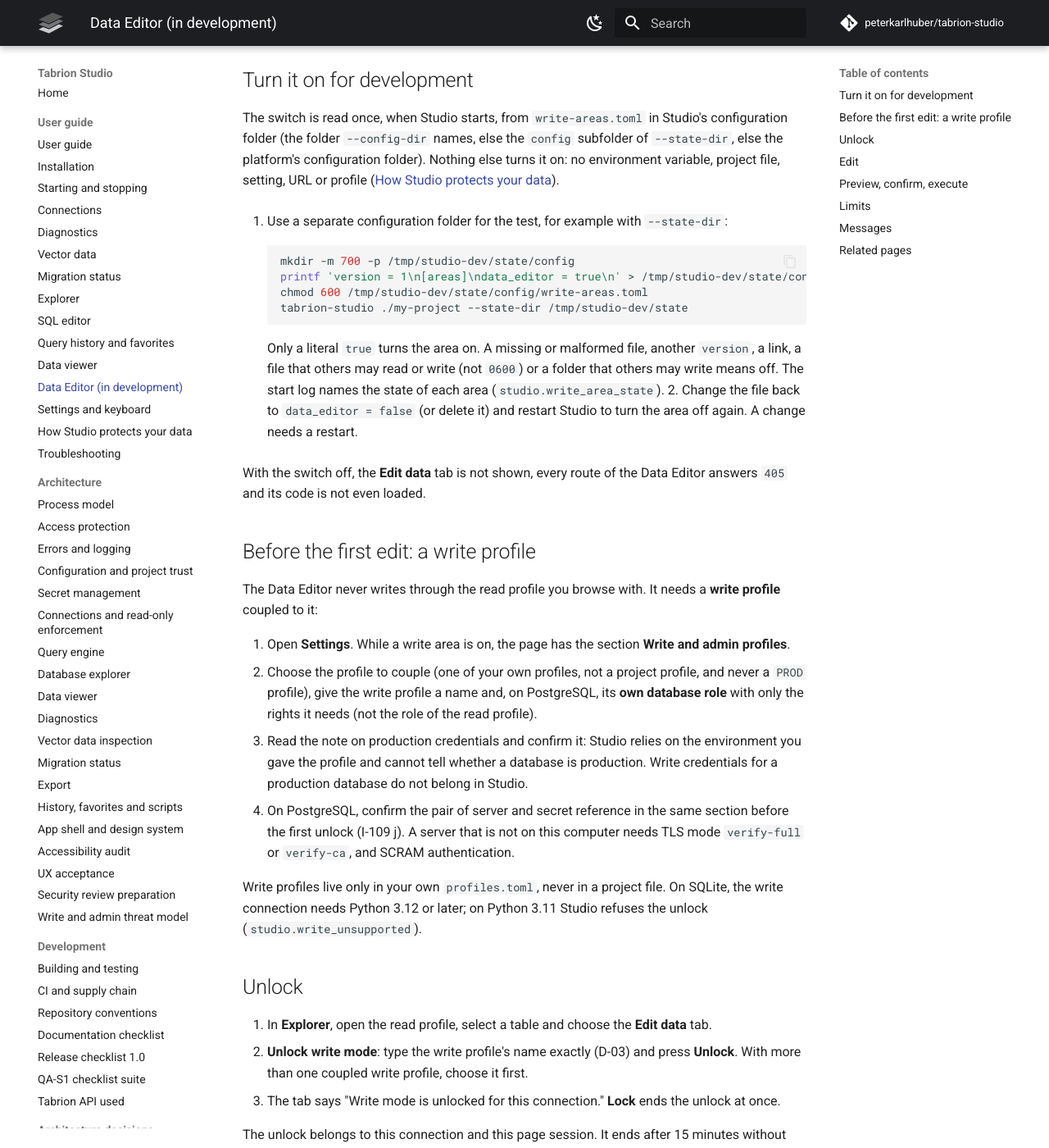
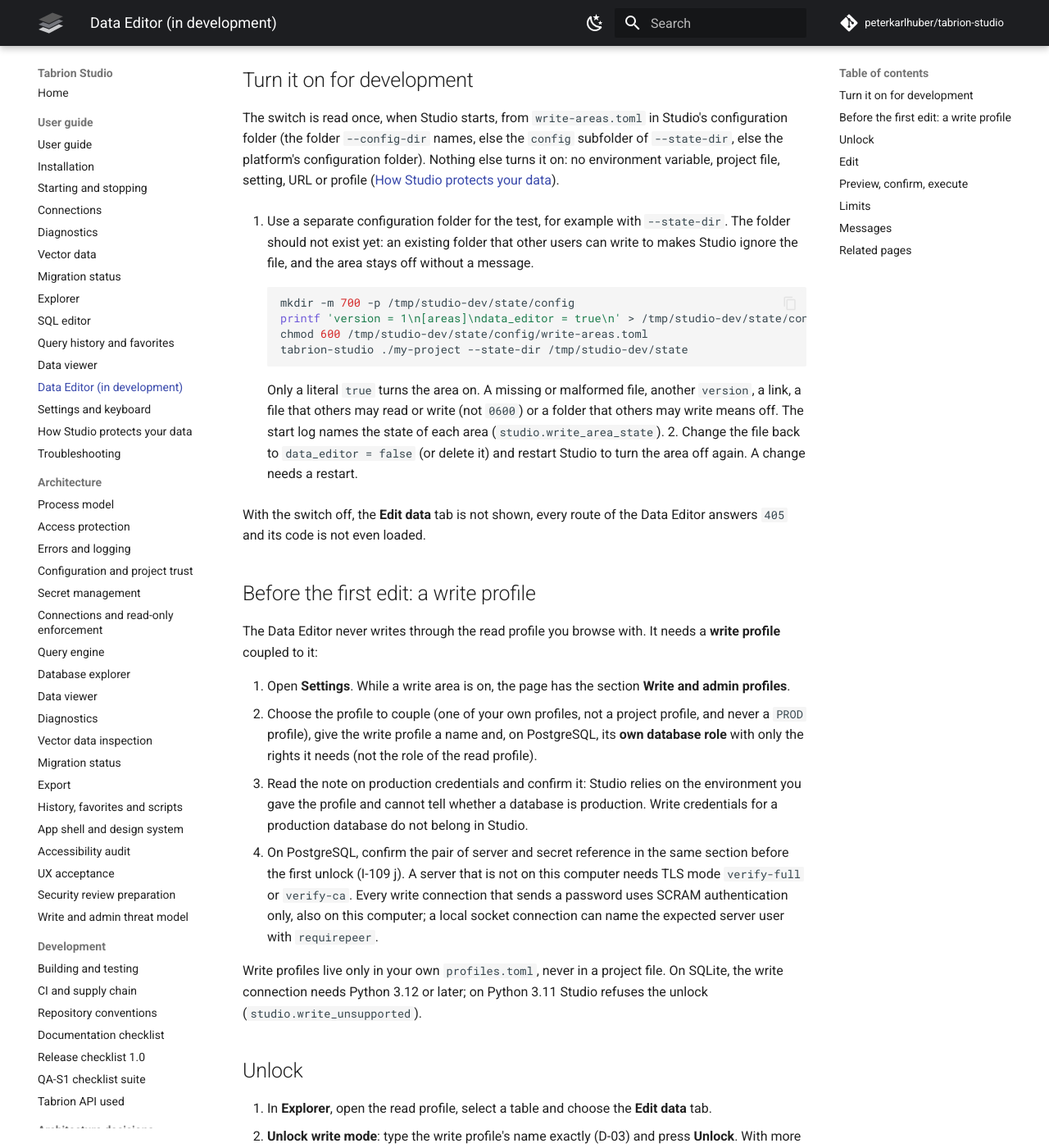
Before and after one commit to peterkarlhuber/tabrion-studio, an MkDocs documentation site: the page built from docs/guide/data-editor.md, in a window 1280 px wide and 1400 px high, scrolled down 436 px. Shown: the whole window at 82% size. Built offline with MkDocs 1.6.1 and Material for MkDocs 9.7.7, drawn with Linux system fonts in a browser that asks for light colours; comment, search, counter and statistics services are not loaded.

Commit message:
Docs: SCRAM for every password and a fresh state folder in the Data Editor guide (review of #122)
Co-Authored-By: Claude Opus 5.5 <noreply@anthropic.com>
Claude-Session: https://claude.ai/code/session_011tY7TC7Nu5VGro3DJGJcv8

````diff
--- a/docs/guide/data-editor.md
+++ b/docs/guide/data-editor.md
@@ -18,7 +18,9 @@ The switch is read once, when Studio starts, from `write-areas.toml` in Studio's
 else turns it on: no environment variable, project file, setting, URL or profile
 ([How Studio protects your data](security.md#write-areas-are-off-unless-you-turn-them-on)).
 
-1. Use a separate configuration folder for the test, for example with `--state-dir`:
+1. Use a separate configuration folder for the test, for example with `--state-dir`. The folder should not exist
+   yet: an existing folder that other users can write to makes Studio ignore the file, and the area stays off
+   without a message.
 
     ```bash
     mkdir -m 700 -p /tmp/studio-dev/state/config
@@ -47,8 +49,9 @@ The Data Editor never writes through the read profile you browse with. It needs
 3. Read the note on production credentials and confirm it: Studio relies on the environment you gave the profile and
    cannot tell whether a database is production. Write credentials for a production database do not belong in Studio.
 4. On PostgreSQL, confirm the pair of server and secret reference in the same section before the first unlock
-   (I-109 j). A server that is not on this computer needs TLS mode `verify-full` or `verify-ca`, and SCRAM
-   authentication.
+   (I-109 j). A server that is not on this computer needs TLS mode `verify-full` or `verify-ca`. Every write
+   connection that sends a password uses SCRAM authentication only, also on this computer; a local socket
+   connection can name the expected server user with `requirepeer`.
 
 Write profiles live only in your own `profiles.toml`, never in a project file. On SQLite, the write connection needs
 Python 3.12 or later; on Python 3.11 Studio refuses the unlock (`studio.write_unsupported`).
````
